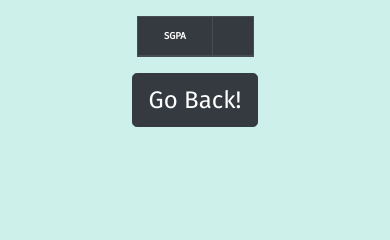
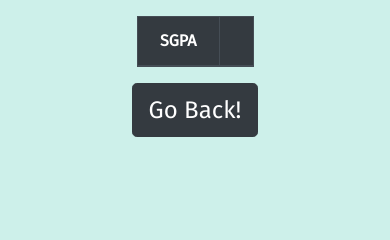
Before and after one commit to SiddharthKoyugura/RRResults, a Flask app: template templates/result.html in a window 390 px wide. Shown: the part 299-539 px from the top of the page. Run offline with Flask 2, Linux system fonts and the light colour scheme; the template is opened without the code that fills it, so the values that code supplies are empty; some libraries are stand-ins or nearby versions.

Commit message:
responsive debug

```diff
--- a/static/css/styles.css
+++ b/static/css/styles.css
@@ -126,4 +126,7 @@ h1 {
     .table {
         font-size: 0.6rem;
     }
+    .sgpa-table .thead{
+        font-size: 1rem;
+    }
 }
```
